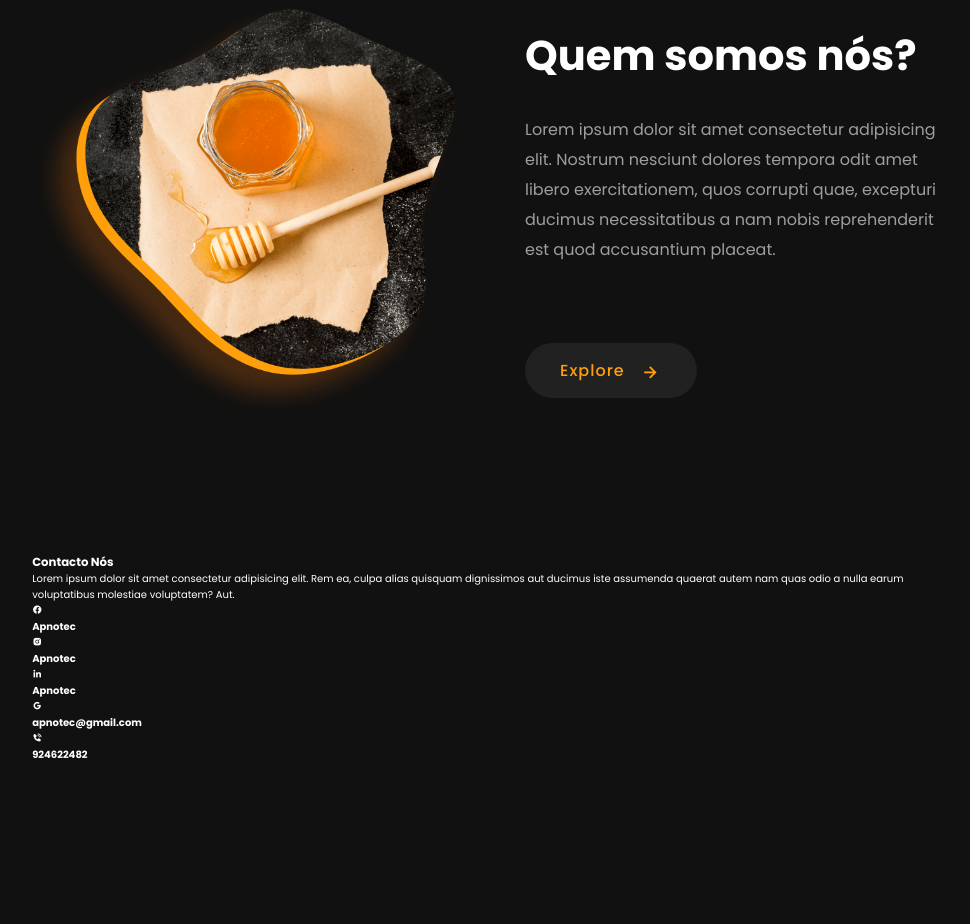
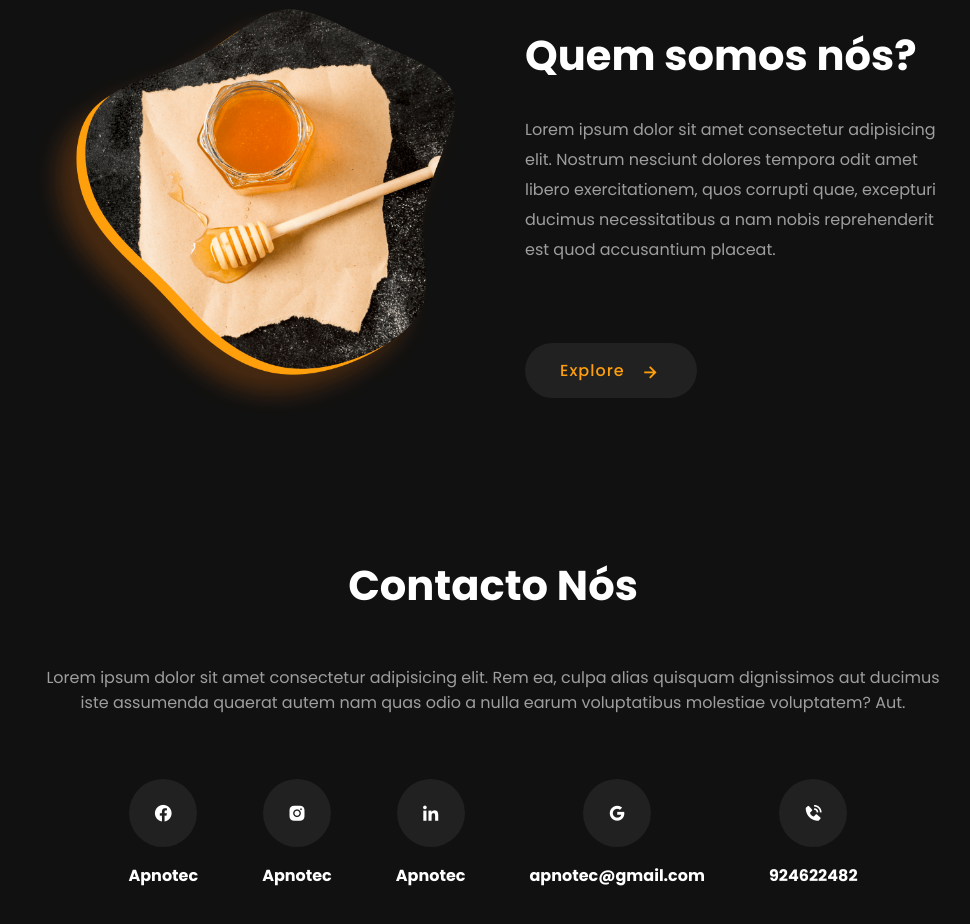
Before and after one commit to yuransimao/landing_page_presentation, a plain HTML site: page index.html in a window 1280 px wide. Shown: the part 867-1791 px from the top of the page, without its empty margins (147-1117 px from the left). Before the commit the page ends 1690 px from the top, so only its background shows below. Drawn offline with nearby package versions, Linux system fonts and the light colour scheme; files whose address does not match are found by name.

Commit message:
stelizing section-contact

```diff
--- a/css/style.css
+++ b/css/style.css
@@ -158,3 +158,54 @@ section{
      line-height: 30px;
      margin-bottom: 3rem;
 }
+
+.contact{
+    text-align: center;
+    display: flex;
+    flex-direction: column;
+    gap:2rem;
+}
+.contact-text {
+    margin-bottom: 2rem;
+}
+.contact-text h3{
+    font-size: var(--font-h2);
+    margin-bottom: 3rem;
+}
+.contact-text p{
+    color: var(--secondary-color);
+    font-size: var(--font-p);
+    line-height: 25px;
+    font-weight: 400;
+}
+
+.contact-icons{
+    display: flex;
+    gap:4rem;
+    align-items: center;
+    justify-content: center;
+}
+
+.contact-icons div{
+    font-size: var(--font-p);
+}
+
+.contact-icons div i{
+    vertical-align: middle;
+    margin-bottom: 1rem;
+    font-size: 20px;
+    background: var(--other-color);
+    padding: 1.5rem;
+    border-radius: 100%;
+    transition: all .50s ease;
+    cursor: pointer;
+}
+.contact-icons div i:hover{
+    background: var(--main-color);
+    box-shadow: #ff9f0f 0px 1px 25px;
+}
+
+.contact-icons div h4{
+
+    font-size: var(--font-p);
+}
```
